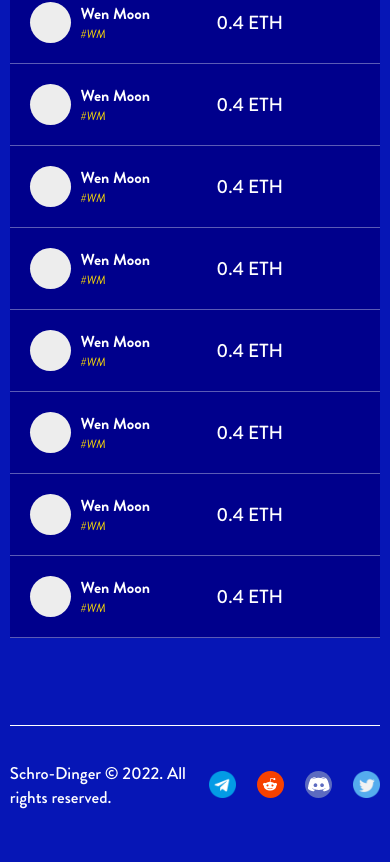
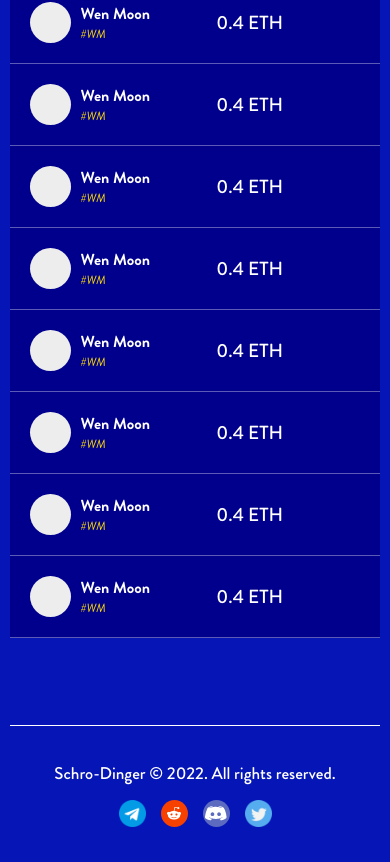
Before and after one commit to Razak-Gawusu/schro-dinger, a React (Create React App) app: page / in a window 390 px wide. Shown: the part 4911-5773 px from the top of the page. Built offline with nearby package versions, Linux system fonts and the light colour scheme.

Commit message:
fixed footer for mobile view

```diff
--- a/src/components/Footer/_footer.scss
+++ b/src/components/Footer/_footer.scss
@@ -16,7 +16,7 @@
         }
 
         .footer__item.socials{
-            @include flexBox(row, flex-start, flex-start, 2.1rem);
+            @include flexBox(row, flex-start, flex-start, 1.5rem);
 
             .socials__image{
                 width: 2.7rem;
--- a/src/sass/_responsive.scss
+++ b/src/sass/_responsive.scss
@@ -26,6 +26,12 @@
 
     .poolCard{
         width: 100%
+    }
+
+    #footer{
+        .container{
+            @include flexBox(column, center, center, 1.5rem)
+        }
     }
 }
 
--- a/src/sass/main.css
+++ b/src/sass/main.css
@@ -169,7 +169,7 @@ body {
   flex-direction: row;
   justify-content: flex-start;
   align-items: flex-start;
-  gap: 2.1rem;
+  gap: 1.5rem;
 }
 #footer .container .footer__item.socials .socials__image {
   width: 2.7rem;
@@ -716,6 +716,13 @@ body {
   .poolCard {
     width: 100%;
   }
+  #footer .container {
+    display: flex;
+    flex-direction: column;
+    justify-content: center;
+    align-items: center;
+    gap: 1.5rem;
+  }
 }
 @media screen and (min-width: 651px) {
   .home .featured__pool .container .featured__pool--item.text .primary {
```
Also changed, not shown: 1 other file (tests, documents, lock files or other folders).
